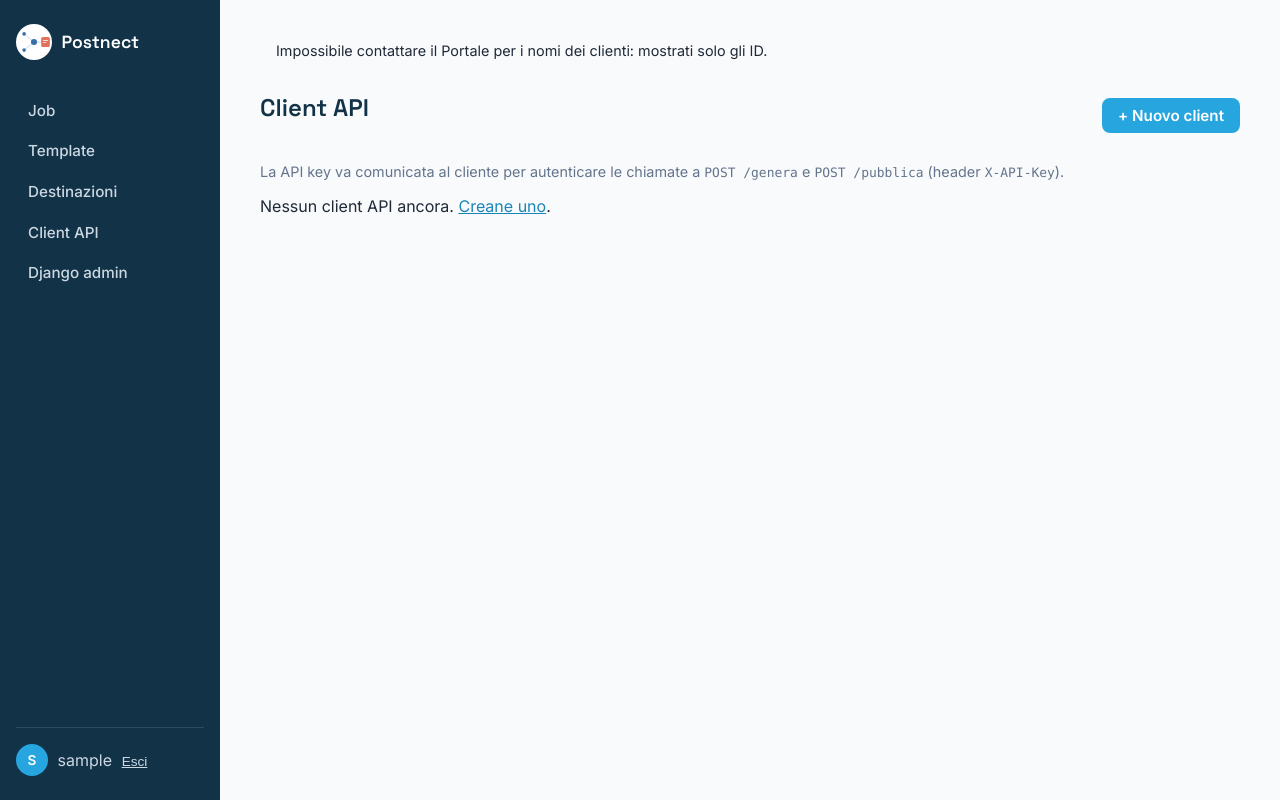
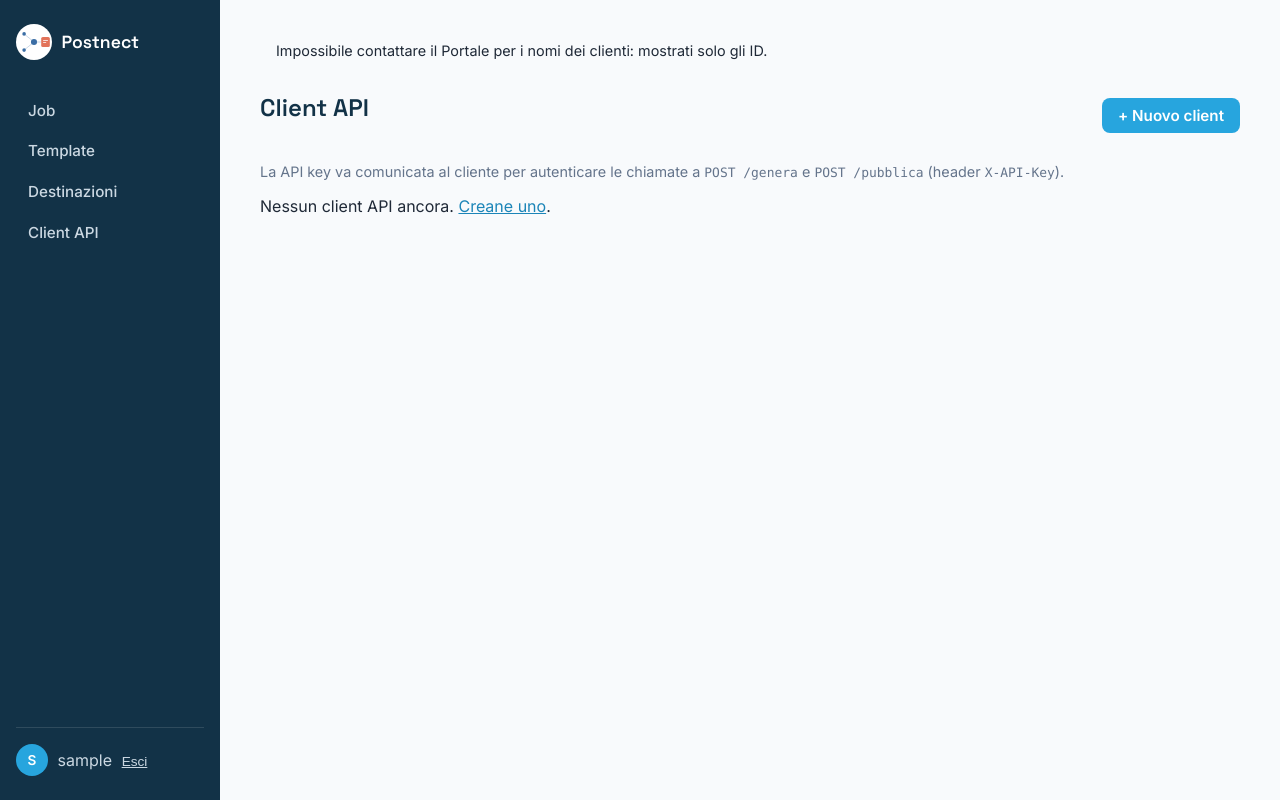
Before and after one commit to lomax73/postnect, a Django app: page /client-api/ in a window 1280 px wide. Run offline with Django 5.2, Linux system fonts and the light colour scheme; the visitor is signed in with stand-in values (Sample User, id 1); data that the repository does not hold is empty; parts of the project's set-up code (start-up, migrations or seed data) failed here and were passed over; some libraries are stand-ins or nearby versions.

Commit message:
Dashboard: rimossa voce di menu "Django admin"
La dashboard custom copre già gestione Job/Template/Destinazioni/Client
API: il link diretto a /admin/ in sidebar non serve più (route lasciata
raggiungibile via URL diretto per uso interno occasionale).
Segnalazione FBOFlag #260.

Co-Authored-By: Claude Sonnet 5 <noreply@anthropic.com>
Claude-Session: https://claude.ai/code/session_01Po73SrWJvwReeaLZNDcaRz

```diff
--- a/templates/base.html
+++ b/templates/base.html
@@ -166,7 +166,6 @@
         <a href="{% url 'template-list' %}">Template</a>
         <a href="{% url 'destinazione-list' %}">Destinazioni</a>
         <a href="{% url 'apiclient-list' %}">Client API</a>
-        <a href="{% url 'admin:index' %}">Django admin</a>
     </nav>
     <div class="user-box">
         <div class="user-avatar">{{ user.username|slice:":1"|upper }}</div>
```
